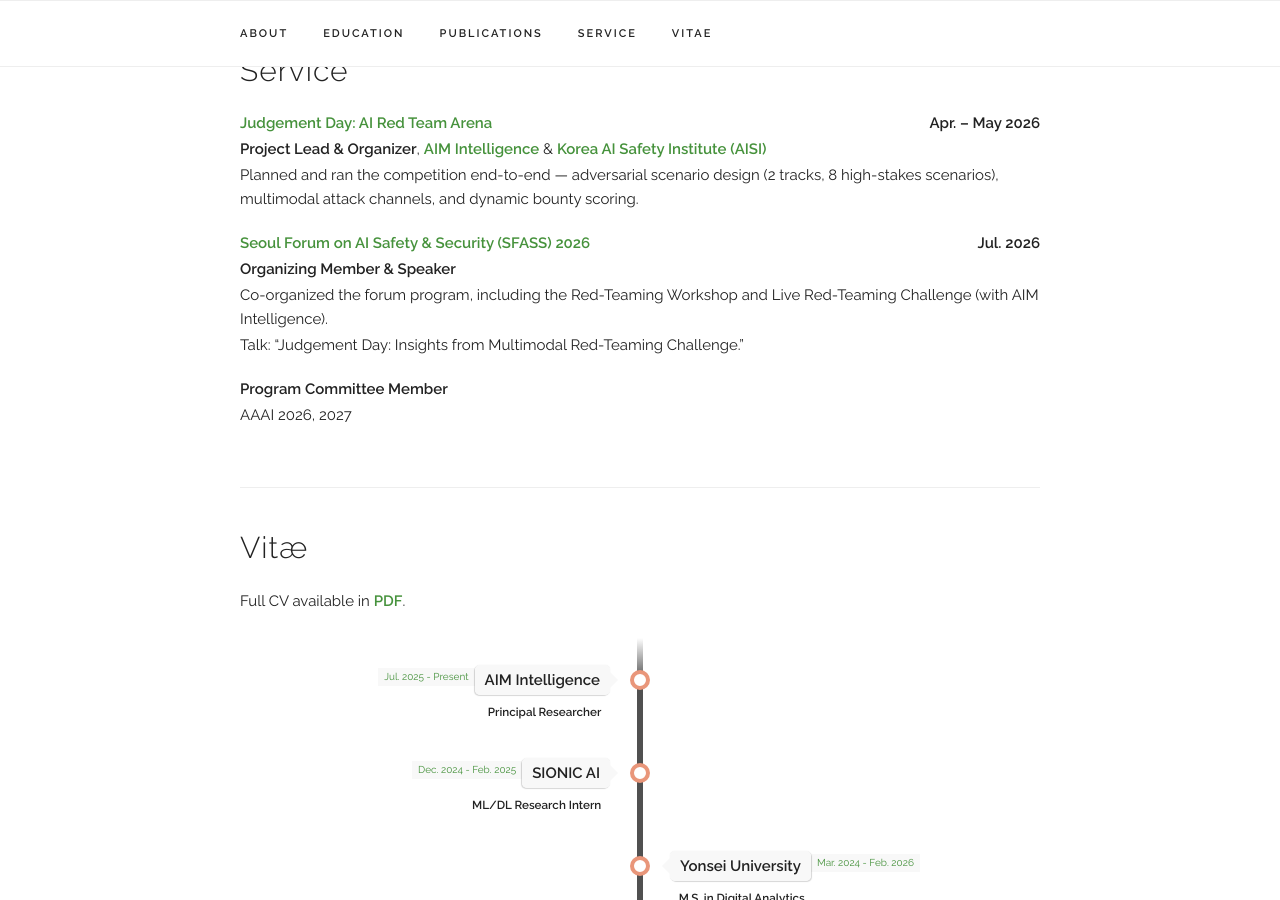
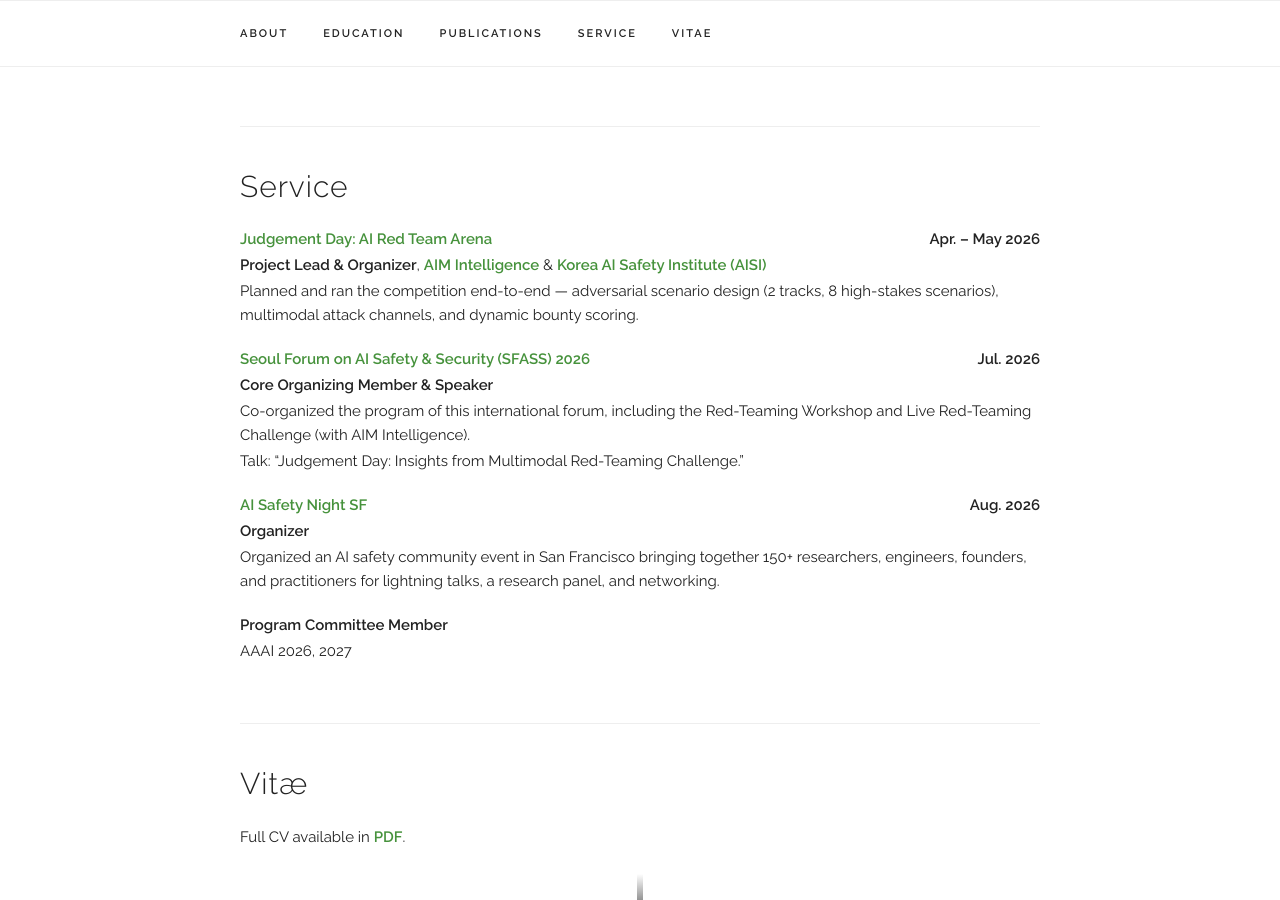
Before and after one commit to Dasol-Choi/dasol-choi.github.io, a Jekyll site: the page built from index.html, in a window 1280 px wide and 900 px high, scrolled down 4173 px. Built offline with Jekyll 4.4.1, drawn with Linux system fonts in a browser that asks for light colours; some web fonts are replaced; some of the changed text lies outside the part shown.

Commit message:
update service and news

```diff
--- a/index.html
+++ b/index.html
@@ -25,6 +25,14 @@
 <div class="docs-section" id="news">
   <h4>News</h4>
     <ul>
+      <li>
+        <b style="color: #888;">[Aug. 2026]</b>&nbsp;&nbsp;
+        Organized <a href="https://luma.com/acywrxdj" target="_blank">AI Safety Night SF</a>, bringing together 150+ researchers, engineers, founders, and practitioners in San Francisco.
+      </li>
+      <li>
+        <b style="color: #888;">[Jul. 2026]</b>&nbsp;&nbsp;
+        Served on the Core Organizing Team and spoke at the <a href="https://aisafety.ai.kr/eng/" target="_blank">Seoul Forum on AI Safety &amp; Security (SFASS) 2026</a>, an international forum on frontier AI safety.
+      </li>
       <li>
         <b style="color: #888;">[Jun. 2026]</b>&nbsp;&nbsp;
         Led <a href="https://judgementday.aim-intelligence.com/" target="_blank">Judgement Day: AI Red Team Arena</a>, an online multimodal red-teaming competition co-hosted by <a href="https://aim-intelligence.com" target="_blank">AIM Intelligence</a> and <a href="https://www.aisi.re.kr/eng" target="_blank">Korea AISI</a>; winners announced Jun 14.
@@ -118,9 +126,15 @@
 
   <div class="paper">
     <p class="title"><b><a href="https://aisafety.ai.kr/eng/" target="_blank">Seoul Forum on AI Safety &amp; Security (SFASS) 2026</a><b style="float:right;">Jul. 2026</b></b></p>
-    <p><b>Organizing Member &amp; Speaker</b></p>
-    <p>Co-organized the forum program, including the Red-Teaming Workshop and Live Red-Teaming Challenge (with AIM Intelligence).</p>
+    <p><b>Core Organizing Member &amp; Speaker</b></p>
+    <p>Co-organized the program of this international forum, including the Red-Teaming Workshop and Live Red-Teaming Challenge (with AIM Intelligence).</p>
     <p>Talk: “Judgement Day: Insights from Multimodal Red-Teaming Challenge.”</p>
+  </div>
+
+  <div class="paper">
+    <p class="title"><b><a href="https://luma.com/acywrxdj" target="_blank">AI Safety Night SF</a><b style="float:right;">Aug. 2026</b></b></p>
+    <p><b>Organizer</b></p>
+    <p>Organized an AI safety community event in San Francisco bringing together 150+ researchers, engineers, founders, and practitioners for lightning talks, a research panel, and networking.</p>
   </div>
 
   <div class="paper">
```
